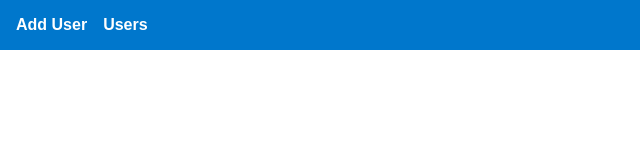
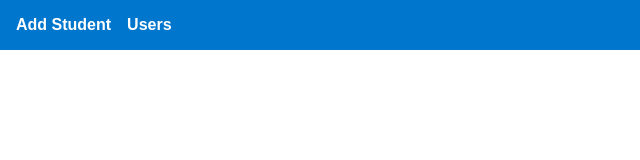
Before and after one commit to nithinkthomas51/CA1_Network, a plain HTML site: page src/client/index.html in a window 1280 px wide. Shown: the full height of the page, 0-640 px from the left. Drawn offline with Linux system fonts and the light colour scheme.

Commit message:
Change for triggering pipeline

```diff
--- a/src/client/index.html
+++ b/src/client/index.html
@@ -9,7 +9,7 @@
   <body>
     <nav>
       <ul>
-        <li><a href="#" id="addUserLink">Add User</a></li>
+        <li><a href="#" id="addUserLink">Add Student</a></li>
         <li><a href="#" id="usersLink">Users</a></li>
       </ul>
     </nav>
```
